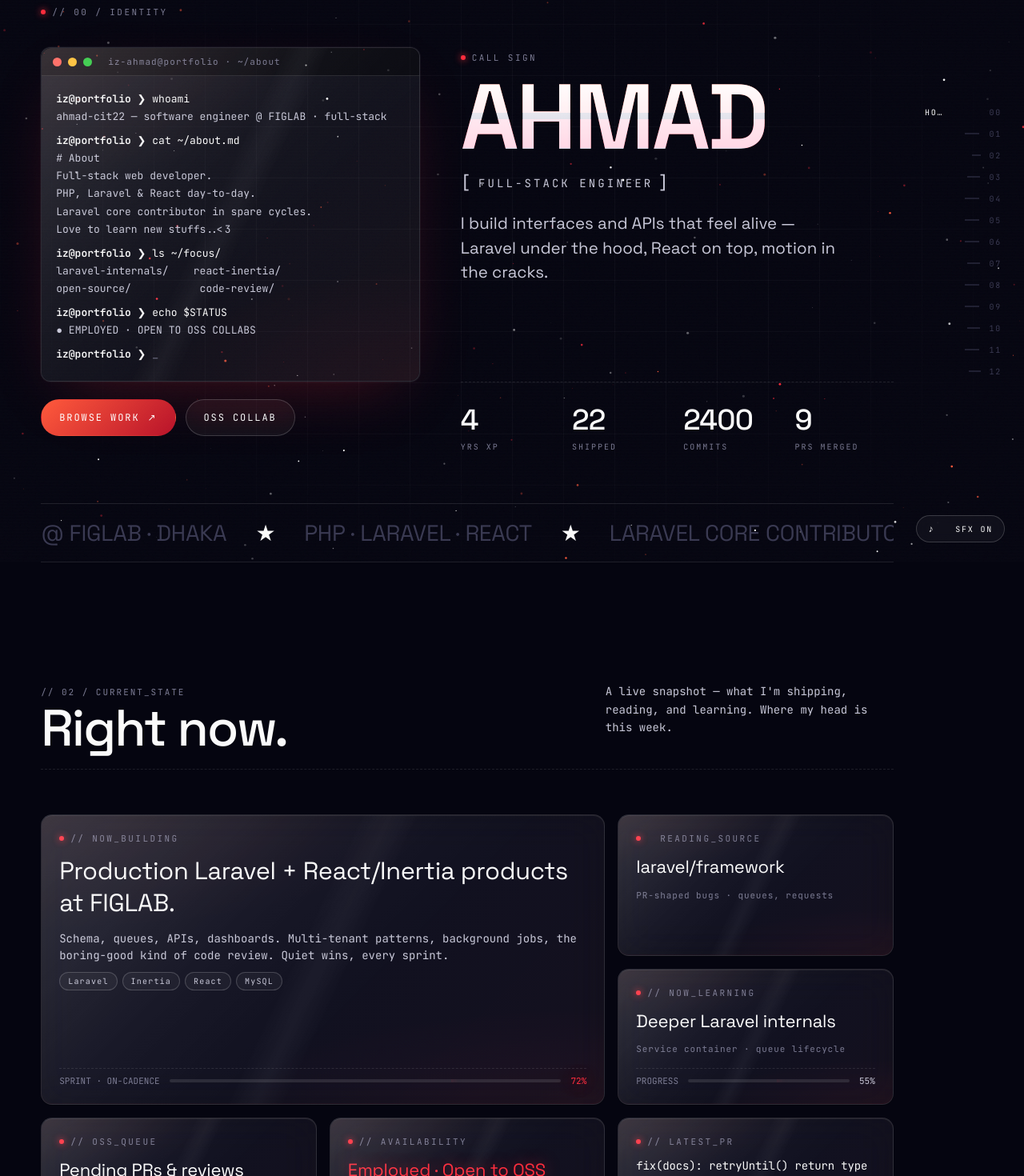
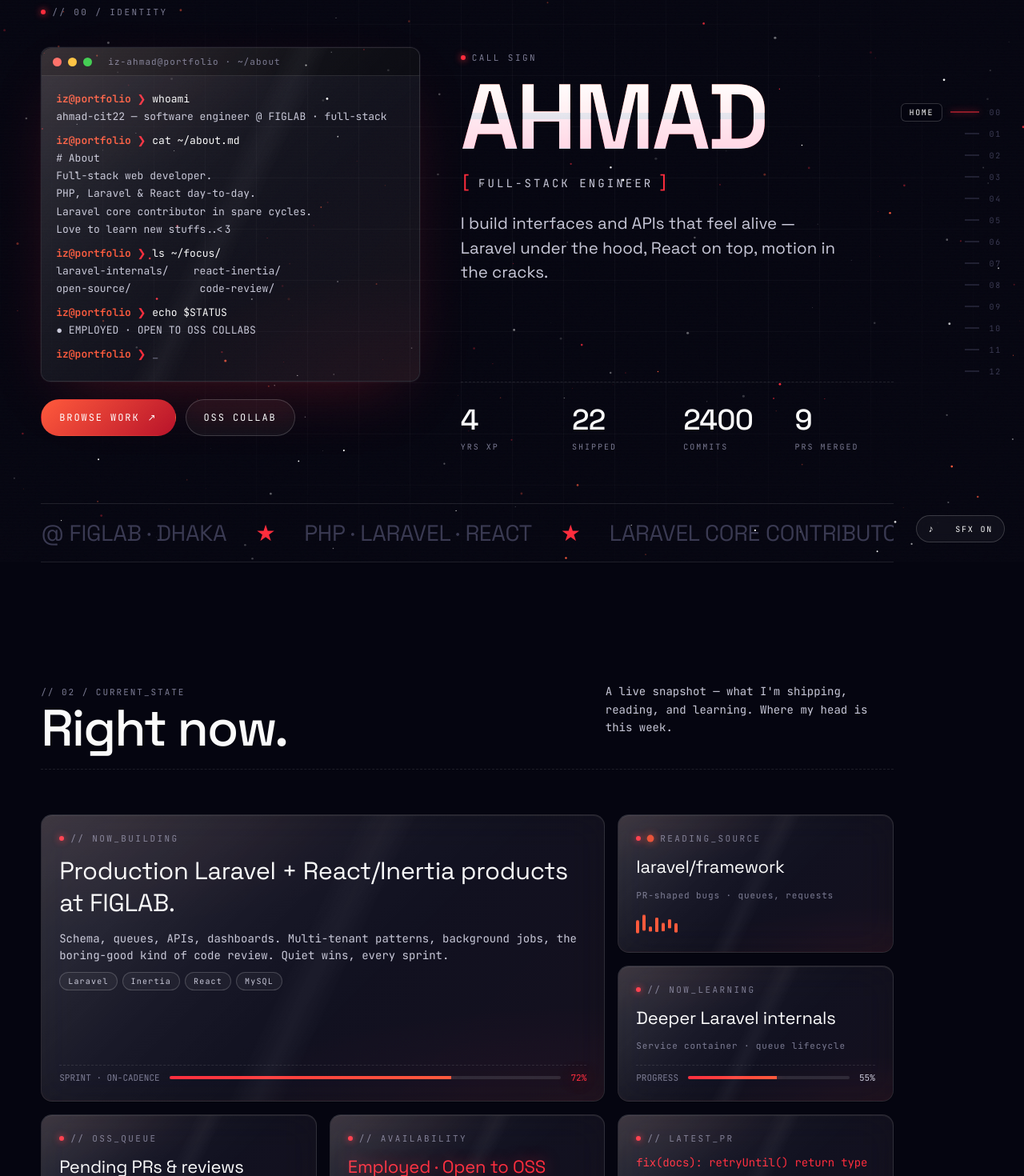
Before and after one commit to iz-ahmad/portfolio, a Next.js app: page / in a window 1280 px wide. Shown: the part 98-1568 px from the top of the page at 80% size. Built offline with nearby package versions, Linux system fonts and the light colour scheme; no server answers.

Commit message:
style: replace color aliases and consolidate breakpoints

```diff
--- a/src/styles/sections-styles.css
+++ b/src/styles/sections-styles.css
@@ -43,7 +43,7 @@
 .nav-dot:hover,
 .nav-dot.active { color: var(--ink-0); }
 .nav-dot:hover .nav-dot-tick,
-.nav-dot.active .nav-dot-tick { width: 36px; background: var(--cyan); box-shadow: 0 0 8px var(--cyan); }
+.nav-dot.active .nav-dot-tick { width: 36px; background: var(--red); box-shadow: 0 0 8px var(--red); }
 .nav-dot:hover .nav-dot-label,
 .nav-dot.active .nav-dot-label { opacity: 1; }
 
@@ -84,15 +84,15 @@
 }
 .boot-line { display: flex; align-items: baseline; gap: 0; }
 .boot-line.boot-prompt { display: flex; align-items: baseline; }
-.prompt-sigil { color: var(--magenta); font-weight: 600; }
-.prompt-arrow { color: var(--cyan); }
+.prompt-sigil { color: var(--ember); font-weight: 600; }
+.prompt-arrow { color: var(--red); }
 .boot-cmd { color: var(--ink-0); display: inline; }
 .boot-out { color: var(--ink-1); padding-left: 0; }
 .boot-spacer { height: 8px; }
 .boot-blink { animation: blink 1s steps(2) infinite; color: var(--ink-2); }
 .boot-caret {
   display: inline-block; width: 8px; height: 14px;
-  background: var(--cyan); animation: blink 1s steps(2) infinite;
+  background: var(--red); animation: blink 1s steps(2) infinite;
   vertical-align: -2px; margin-left: 4px;
 }
 @keyframes blink { 50% { opacity: 0; } }
@@ -116,7 +116,7 @@
   color: var(--ink-1);
   margin-bottom: 24px;
 }
-.role-bracket { color: var(--cyan); font-size: 22px; line-height: 1; }
+.role-bracket { color: var(--red); font-size: 22px; line-height: 1; }
 .hero-tagline {
   font-family: var(--font-display);
   font-size: clamp(18px, 1.6vw, 22px);
@@ -143,13 +143,13 @@
 .marquee-row { display: flex; gap: 36px; padding-right: 36px; align-items: center; }
 .marquee-item { font-family: var(--font-display); font-size: 28px; letter-spacing: -0.01em; color: var(--ink-1); white-space: nowrap; }
 .marquee-item:nth-child(odd) { color: var(--ink-3); }
-.marquee-item:nth-child(2n) { color: var(--cyan); }
+.marquee-item:nth-child(2n) { color: var(--red); }
 
 /* Section title */
 .section-title { font-size: clamp(36px, 5vw, 68px); margin: 8px 0 0; }
 .section-aside { max-width: 360px; min-width: 0; color: var(--ink-1); font-size: 14px; line-height: 1.6; }
 .muted { color: var(--ink-2); }
-.link { color: var(--cyan); text-decoration: none; border-bottom: 1px solid currentColor; }
+.link { color: var(--red); text-decoration: none; border-bottom: 1px solid currentColor; }
 
 /* Now Playing */
 .now-grid {
@@ -160,28 +160,19 @@
 }
 .now-card { padding: 22px; border-radius: 14px; grid-column: span 2; display: flex; flex-direction: column; gap: 10px; }
 .now-card-lg { grid-column: span 4; grid-row: span 2; }
-@media (max-width: 980px) {
-  .now-grid { grid-template-columns: repeat(2, 1fr); }
-  .now-card { grid-column: span 1; }
-  .now-card-lg { grid-column: span 2; grid-row: auto; }
-}
-@media (max-width: 560px) {
-  .now-grid { grid-template-columns: 1fr; }
-  .now-card-lg { grid-column: span 1; }
-}
 .now-title { font-family: var(--font-display); font-size: 22px; margin: 4px 0; line-height: 1.3; letter-spacing: -0.01em; }
 .now-card-lg .now-title { font-size: clamp(26px, 2.4vw, 34px); }
-.now-mono { font-family: var(--font-mono); font-size: 14px !important; color: var(--cyan); }
+.now-mono { font-family: var(--font-mono); font-size: 14px !important; color: var(--red); }
 .now-desc { font-size: 14px; color: var(--ink-1); line-height: 1.5; margin: 0; }
 .now-stack { display: flex; gap: 6px; flex-wrap: wrap; }
 .now-sub { font-size: 11px; letter-spacing: 0.08em; }
 .now-row { display: flex; align-items: center; gap: 12px; font-size: 11px; color: var(--ink-1); margin-top: auto; padding-top: 8px; border-top: 1px dashed var(--hair); }
 .now-bar { flex: 1; height: 4px; background: var(--hair); border-radius: 2px; overflow: hidden; }
-.now-fill { height: 100%; background: linear-gradient(90deg, var(--cyan), var(--magenta)); box-shadow: 0 0 12px rgba(255, 45, 61, 0.5); }
-.now-pulse { width: 8px; height: 8px; border-radius: 50%; background: var(--magenta); box-shadow: 0 0 10px var(--magenta); display: inline-block; animation: nowpulse 1.6s ease-in-out infinite; }
+.now-fill { height: 100%; background: linear-gradient(90deg, var(--red), var(--ember)); box-shadow: 0 0 12px rgba(255, 45, 61, 0.5); }
+.now-pulse { width: 8px; height: 8px; border-radius: 50%; background: var(--ember); box-shadow: 0 0 10px var(--ember); display: inline-block; animation: nowpulse 1.6s ease-in-out infinite; }
 @keyframes nowpulse { 50% { transform: scale(1.4); opacity: 0.6; } }
-.now-eq { display: flex; gap: 4px; align-items: flex-end; height: 32px; margin-top: 4px; }
-.now-eq span { width: 4px; background: var(--magenta); border-radius: 2px; animation: eq 1s ease-in-out infinite alternate; }
+.now-eq { display: flex; gap: 4px; align-items: flex-end; height: 32px; margin-top: auto; }
+.now-eq span { width: 4px; background: var(--ember); border-radius: 2px; animation: eq 1s ease-in-out infinite alternate; }
 .now-eq span:nth-child(1) { animation-delay: 0s; height: 60%; }
 .now-eq span:nth-child(2) { animation-delay: 0.2s; height: 90%; }
 .now-eq span:nth-child(3) { animation-delay: 0.4s; height: 40%; }
@@ -193,7 +184,7 @@
 
 /* Skills Orbit */
 .orbit-wrap { display: grid; grid-template-columns: 1fr 280px; gap: 32px; align-items: center; }
-@media (max-width: 1100px) { .orbit-wrap { grid-template-columns: 1fr; } }
+@media (max-width: 1023px) { .orbit-wrap { grid-template-columns: 1fr; } }
 .orbit-stage {
   position: relative;
   width: 100%; aspect-ratio: 1 / 1; max-width: 760px;
@@ -219,7 +210,7 @@
 }
 .core-pulse {
   position: absolute; inset: -10px; border-radius: 50%;
-  border: 1px solid var(--cyan); animation: pulse 2.4s var(--ease-out) infinite;
+  border: 1px solid var(--red); animation: pulse 2.4s var(--ease-out) infinite;
 }
 @keyframes pulse { 0% { opacity: 1; transform: scale(1); } 100% { opacity: 0; transform: scale(1.6); } }
 .core-name { font-family: var(--font-mono); font-size: 11px; color: var(--ink-0); letter-spacing: 0.16em; text-transform: uppercase; }
@@ -273,9 +264,9 @@
 .orbit-legend { padding: 22px; border-radius: 14px; }
 .legend-row { display: flex; align-items: center; gap: 10px; font-family: var(--font-mono); font-size: 11px; color: var(--ink-1); padding: 8px 0; letter-spacing: 0.12em; text-transform: uppercase; }
 .legend-dot { width: 8px; height: 8px; border-radius: 50%; }
-.d-cyan { background: var(--cyan); box-shadow: 0 0 8px var(--cyan); }
-.d-magenta { background: var(--magenta); box-shadow: 0 0 8px var(--magenta); }
-.d-violet { background: var(--violet); box-shadow: 0 0 8px var(--violet); }
+.d-cyan { background: var(--red); box-shadow: 0 0 8px var(--red); }
+.d-magenta { background: var(--ember); box-shadow: 0 0 8px var(--ember); }
+.d-violet { background: var(--crimson); box-shadow: 0 0 8px var(--crimson); }
 
 /* Filmstrip */
 .filmstrip-wrap { position: relative; height: 600vh; z-index: 2; }
@@ -291,7 +282,7 @@
 }
 .filmstrip-progress { display: flex; flex-direction: column; align-items: flex-end; gap: 8px; min-width: 240px; }
 .fp-bar { width: 240px; height: 2px; background: var(--hair); position: relative; overflow: hidden; }
-.fp-fill { height: 100%; background: linear-gradient(90deg, var(--cyan), var(--magenta)); box-shadow: 0 0 12px var(--cyan); }
+.fp-fill { height: 100%; background: linear-gradient(90deg, var(--red), var(--ember)); box-shadow: 0 0 12px var(--red); }
 .fp-meta { font-family: var(--font-mono); font-size: 28px; }
 .filmstrip-track-wrap { flex: 1; overflow: hidden; padding: 0 var(--gutter); }
 .filmstrip-track { display: flex; gap: 28px; height: 100%; align-items: center; padding-right: 200px; will-change: transform; }
@@ -341,8 +332,8 @@
   padding: 4px 10px; border-radius: 999px; border: 1px solid var(--hair-strong);
   color: var(--ink-1); background: rgba(255,255,255,0.04);
 }
-.chip-on { background: var(--cyan); color: #000; border-color: var(--cyan); }
-.film-metric { font-family: var(--font-mono); font-size: 11px; color: var(--cyan); letter-spacing: 0.08em; margin-top: 4px; }
+.chip-on { background: var(--red); color: #000; border-color: var(--red); }
+.film-metric { font-family: var(--font-mono); font-size: 11px; color: var(--red); letter-spacing: 0.08em; margin-top: 4px; }
 .film-end {
   flex: 0 0 auto; width: 300px; height: 60vh;
   display: flex; flex-direction: column; justify-content: center; gap: 16px;
@@ -402,7 +393,7 @@
 .contrib-cell.lvl-1 { background: rgba(255, 45, 61, 0.15); }
 .contrib-cell.lvl-2 { background: rgba(255, 45, 61, 0.35); }
 .contrib-cell.lvl-3 { background: rgba(255, 45, 61, 0.60); }
-.contrib-cell.lvl-4 { background: var(--cyan); box-shadow: 0 0 8px rgba(255, 45, 61, 0.5); }
+.contrib-cell.lvl-4 { background: var(--red); box-shadow: 0 0 8px rgba(255, 45, 61, 0.5); }
 .contrib-cell.sm { width: 12px; aspect-ratio: auto; height: 12px; }
 .contrib-foot {
   display: flex; justify-content: space-between; align-items: center;
@@ -492,8 +483,8 @@ kbd {
   text-decoration: none;
   color: var(--ink-0);
 }
-.post-row:hover { padding-left: 24px; color: var(--cyan); }
-.post-row:hover .post-arrow { transform: translate(4px, -4px); color: var(--cyan); }
+.post-row:hover { padding-left: 24px; color: var(--red); }
+.post-row:hover .post-arrow { transform: translate(4px, -4px); color: var(--red); }
 .post-date { font-family: var(--font-mono); font-size: 11px; color: var(--ink-2); letter-spacing: 0.12em; }
 .post-read { font-size: 12px; font-family: var(--font-mono); }
 .post-arrow { transition: transform 200ms; color: var(--ink-2); font-family: var(--font-mono); }
@@ -510,8 +501,6 @@ kbd {
 .testimonial-grid.is-scroll .testi {
   flex: 0 0 clamp(280px, 32vw, 380px); scroll-snap-align: start;
 }
-@media (max-width: 900px) { .testimonial-grid { grid-template-columns: 1fr; } }
-
 .testi {
   padding: 28px 26px 24px; border-radius: 14px; position: relative;
   display: flex; flex-direction: column; gap: 16px;
@@ -588,7 +577,7 @@ kbd {
   cursor: none;
 }
 .form-row input:focus, .form-row textarea:focus {
-  border-color: var(--cyan);
+  border-color: var(--red);
   box-shadow: 0 0 0 3px rgba(255, 45, 61, 0.12);
 }
 .budget-row { display: flex; gap: 8px; flex-wrap: wrap; }
@@ -618,9 +607,7 @@ kbd {
 }
 .footer-meta { display: flex; flex-direction: column; gap: 6px; font-family: var(--font-mono); font-size: 10px; letter-spacing: 0.18em; text-align: right; }
 
-/* ============================================================
-   PATCH: Side-nav overlap fix + Top HUD + Sound toggle
-   ============================================================ */
+/* ── Side-nav, Top HUD, Sound toggle overrides ─────────────── */
 
 @media (min-width: 1280px) {
   body { padding-right: 112px; }
@@ -636,16 +623,30 @@ kbd {
 }
 
 .nav-dot {
+  position: relative;
   flex-direction: row-reverse;
   justify-content: flex-start;
   text-align: right;
 }
 
 .nav-dot-label {
+  position: absolute;
+  right: calc(100% + 10px);
+  top: 50%;
+  transform: translateY(-50%);
   white-space: nowrap;
-  max-width: 80px;
-  overflow: hidden;
-  text-overflow: ellipsis;
+  max-width: none;
+  overflow: visible;
+  padding: 4px 10px;
+  background: rgba(5, 5, 16, 0.92);
+  border: 1px solid var(--hair-strong);
+  border-radius: 6px;
+  font-size: 10px;
+  letter-spacing: 0.16em;
+  backdrop-filter: blur(10px);
+  pointer-events: none;
+  opacity: 0;
+  transition: opacity 200ms;
 }
 
 .top-hud {
@@ -695,8 +696,9 @@ kbd {
 
 @media (min-width: 640px) and (max-width: 1023px) {
   .section { padding: 72px 24px 60px; }
-  .section-head { margin-bottom: 36px; flex-wrap: wrap; }
-  .section-aside { max-width: 240px; }
+  .section-head { margin-bottom: 36px; flex-wrap: wrap; gap: 16px; }
+  .section-head > div:first-child { flex: 1 1 auto; min-width: 0; }
+  .section-aside { max-width: 420px; flex-shrink: 0; }
   .section-title { font-size: clamp(32px, 5vw, 54px); }
 }
 
@@ -806,19 +808,15 @@ kbd {
 }
 
 @media (min-width: 640px) and (max-width: 1023px) {
-  /* Override the 1100px rule that collapses orbit-wrap to 1-col */
-  .orbit-wrap { grid-template-columns: 1fr 160px !important; gap: 16px; align-items: center; }
-  /* Scale orbit to ~480px; compensate layout height */
+  #skills .orbit-wrap { grid-template-columns: 1fr 160px; gap: 16px; align-items: center; }
   .orbit-stage {
     transform: scale(0.632);
     transform-origin: center center;
-    margin-top: -140px;
-    margin-bottom: -140px;
+    margin-top: clamp(-140px, calc(-16.45vw + 28px), -77px);
+    margin-bottom: clamp(-140px, calc(-16.45vw + 28px), -77px);
   }
-  /* Smaller legend text so it doesn't wrap */
   .orbit-legend { padding: 14px; }
   .legend-row { font-size: 9px; gap: 7px; padding: 6px 0; }
-  /* Extra padding so Projects section has clear separation */
   #skills { padding-bottom: 80px; }
 }
 
@@ -846,7 +844,9 @@ kbd {
 @media (min-width: 640px) and (max-width: 1023px) {
   .filmstrip-track { display: grid; grid-template-columns: repeat(2, 1fr); gap: 20px; flex-direction: unset; }
   .film-end { grid-column: span 2; }
-  .film-card { min-height: 300px; }
+  .film-card { height: 340px; min-height: 0; display: flex; flex-direction: column; }
+  .film-card-mock { flex-shrink: 0; height: 150px; }
+  .film-card-body { flex: 1; }
 }
 
 @media (max-width: 639px) {
@@ -967,8 +967,8 @@ kbd {
 
 @media (max-width: 639px) {
   .contact-grid { grid-template-columns: 1fr; }
-  .contact-form { order: 2; padding: 20px; }
-  .contact-side { order: 1; }
+  .contact-form { order: 1; padding: 20px; }
+  .contact-side { order: 2; }
   .social-grid { grid-template-columns: 1fr; }
   .social-tile { grid-template-columns: 36px 1fr 16px; }
   .form-name-row { grid-template-columns: 1fr; }
@@ -977,8 +977,8 @@ kbd {
 
 @media (min-width: 640px) and (max-width: 1023px) {
   .contact-grid { grid-template-columns: 1fr; gap: 20px; }
-  .contact-form { order: 2; padding: 24px; }
-  .contact-side { order: 1; }
+  .contact-form { order: 1; padding: 24px; }
+  .contact-side { order: 2; }
   .social-grid { grid-template-columns: 1fr; }
 }
 
```
